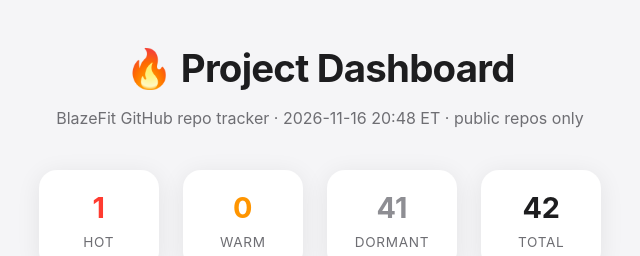
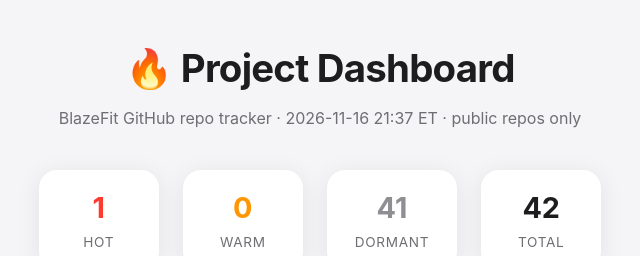
Before and after one commit to Blazefit/project-dashboard, a plain HTML site: page index.html in a window 1280 px wide. Shown: the top 256 px of the page, 320-960 px from the left. Drawn offline with Linux system fonts and the light colour scheme.

Commit message:
Update dashboard 2026-11-16 16:37

```diff
--- a/index.html
+++ b/index.html
@@ -142,7 +142,7 @@
   <div class="wrap">
     <header>
       <h1>🔥 Project Dashboard</h1>
-      <p>BlazeFit GitHub repo tracker · 2026-11-16 20:48 ET · public repos only</p>
+      <p>BlazeFit GitHub repo tracker · 2026-11-16 21:37 ET · public repos only</p>
     </header>
 
     <div class="stats">
```
